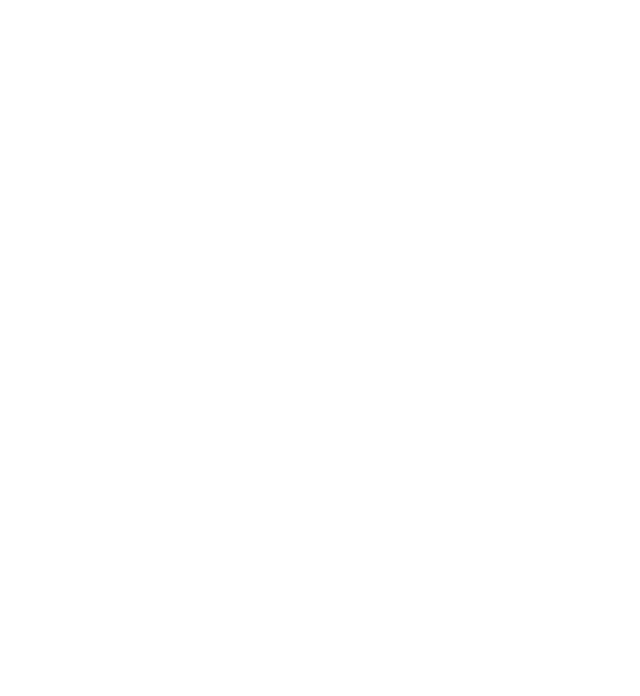
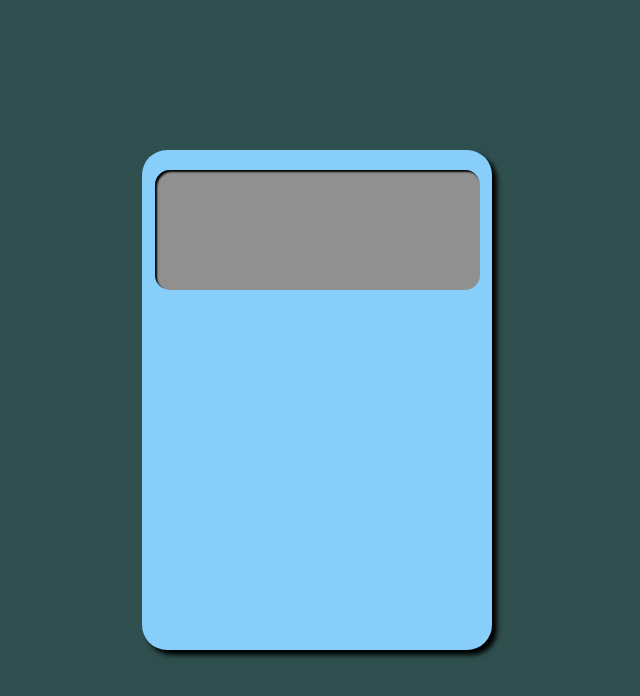
Before and after one commit to NicholasDomanico/WebCalculator, a plain HTML site: page index.html in a window 1280 px wide. Shown: the whole page, without its empty margins (323-963 px from the left). Drawn offline with Linux system fonts and the light colour scheme.

Commit message:
Initial calculator design, including basing styling

```diff
--- a/index.html
+++ b/index.html
@@ -9,7 +9,15 @@
 
     <body>
         <div id="SiteWrapper">
+            <div id="Calculator">
+                <div id="Keypad">
 
+                </div>
+
+                <div id="Display">
+
+                </div>
+            </div>
         </div>
 
     </body>
--- a/style.css
+++ b/style.css
@@ -2,3 +2,39 @@
     margin: 0;
     padding: 0;
 }
+
+html, body {
+    height: 100%;
+}
+
+#SiteWrapper {
+    display: flex;
+    justify-content: center;
+    align-items: center;
+    background-color: darkslategrey;
+    width: 100%;
+    height: 100%;
+}
+
+#Calculator {
+    display: flex;
+    flex-direction: column;
+    justify-content: flex-start;
+    align-items: center;
+    margin: 50px;
+    width: 350px;
+    height: 500px;
+    border-radius: 25px;
+    box-shadow: 5px 5px 5px;
+    background-color: lightskyblue;
+}
+
+#Display {
+    display: flex;
+    margin-top: 20px;
+    width: 325px;
+    height: 120px;
+    border-radius: 15px;
+    box-shadow: 2px 2px 2px inset;
+    background-color: #919090;
+}
```
